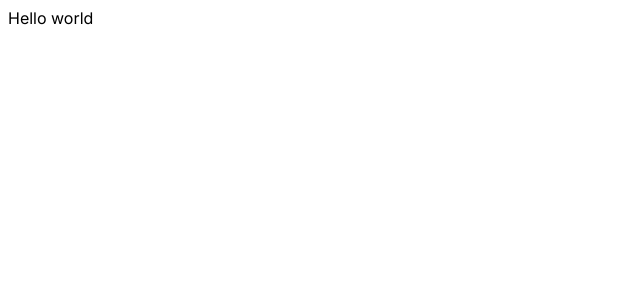
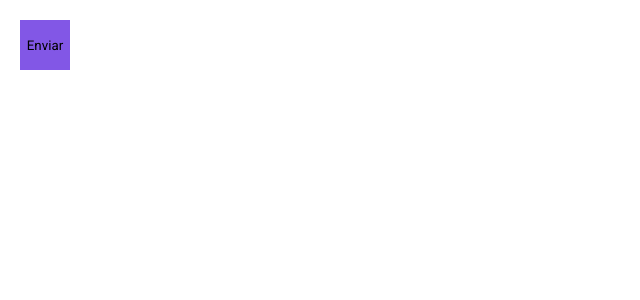
Before and after one commit to rebecaCaroba/ignite-shop, a Next.js app: page / in a window 1280 px wide. Shown: the top 300 px of the page, without its empty margins (0-640 px from the left). Built offline with nearby package versions, Linux system fonts and the light colour scheme.

Commit message:
Configurando Sass

```diff
--- a/app/layout.tsx
+++ b/app/layout.tsx
@@ -1,5 +1,6 @@
 import type { Metadata } from 'next'
 import { Inter } from 'next/font/google'
+import '../styles/global.scss'
 
 const inter = Inter({ subsets: ['latin'] })
 
--- a/app/page.tsx
+++ b/app/page.tsx
@@ -1,5 +1,8 @@
+import './style.scss'
+
+
 export default function Home() {
   return (
-    <div>Hello world</div>
+    <div className="teste"><button>Enviar</button></div>
   )
 }
--- a/app/pages/_document.jsx
+++ /dev/null
@@ -1,17 +0,0 @@
-import { Html, Head, Main, NextScript } from 'next/document'
-
-export default function Document() {
-    return (
-        <Html>
-            <Head>
-                <link rel="preconnect" href="https://fonts.googleapis.com" />
-                <link rel="preconnect" href="https://fonts.gstatic.com" crossorigin />
-                <link href="https://fonts.googleapis.com/css2?family=Roboto:wght@400;700&display=swap" rel="stylesheet" />
-            </Head>
-            <body>
-                <Main/>
-                <NextScript/>
-            </body>
-        </Html>
-    )
-}
--- /dev/null
+++ b/app/style.scss
@@ -0,0 +1,11 @@
+@import '../styles/config/variables';
+
+.teste {
+    button {
+        background-color: $c-main;
+        border: 0;
+        margin: 20px;
+        width: 50px;
+        height: 50px;
+    }
+}
--- /dev/null
+++ b/styles/config/_colors.scss
@@ -0,0 +1 @@
+$c-main: #8257e6,
--- /dev/null
+++ b/styles/config/_variables.scss
@@ -0,0 +1 @@
+@import './colors'
--- /dev/null
+++ b/styles/global.scss
@@ -0,0 +1,8 @@
+@import url('https://fonts.googleapis.com/css2?family=Roboto:wght@100;400;700&display=swap');
+
+* {
+    padding: 0;
+    margin: 0;
+    box-sizing: border-box;
+    font-family: 'Roboto', sans-serif;
+}
```
Also changed, not shown: package.json (+5 -4 lines), 1 other file (tests, documents, lock files or other folders).
